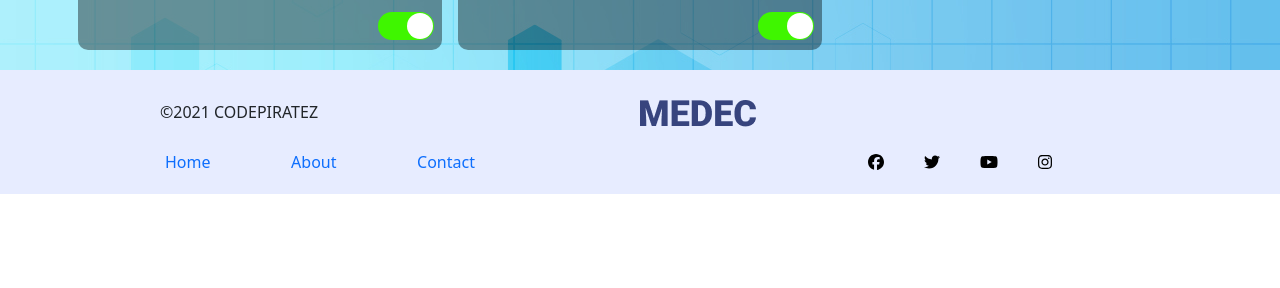
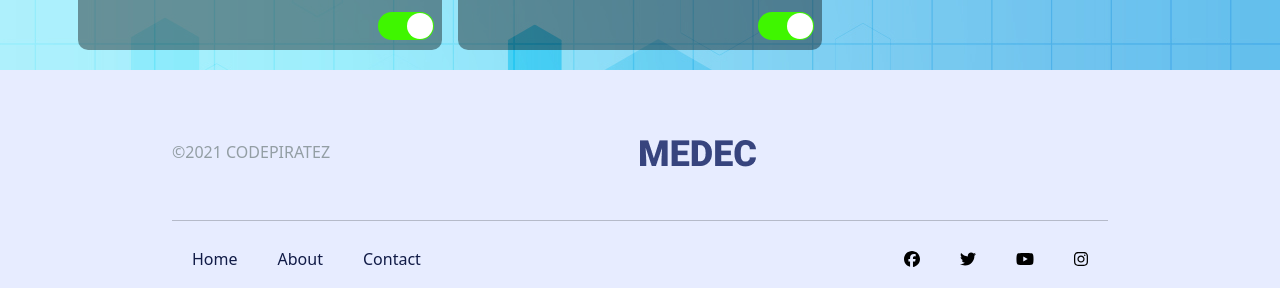
Before and after one commit to UOKSEDevProject/medec-web, a React (Create React App) app: page / in a window 1280 px wide. Shown: the part 790-1078 px from the top of the page. Before the commit the page ends 984 px from the top, so only its background shows below. Built offline with nearby package versions, Linux system fonts and the light colour scheme.

Commit message:
change UI

```diff
--- a/src/assets/css/partials/_footer.scss
+++ b/src/assets/css/partials/_footer.scss
@@ -1,12 +1,16 @@
 .footer-container {
-  background-color: #e7ecff;
+  background-color: #E7ECFF;
   margin-top: 20px;
 }
 .footer-container a {
   text-decoration: none;
 }
 .footer-top {
-  margin-top: 10px;
+  margin-top: 50px;
+  margin-bottom: 40px;
+}
+.footer-copyright{
+  color: #939EA4;
 }
 .footer-link {
   margin-top: 10px;
@@ -30,14 +34,14 @@
     }
     .footer-social-media {
       display: flex;
-      justify-content: center;
+      justify-content: flex-end;
     }
     .footer-social-media a{
       margin: 0px 20px;
     }
-    .footer-navlink {
-      display: flex;
-      justify-content: space-between;
+    .footer-navlink a{
+      margin: 0 20px;
+      color: #111B47;
     }
 
 }
--- a/src/components/Footer/Footer.jsx
+++ b/src/components/Footer/Footer.jsx
@@ -7,18 +7,21 @@ import {
   faTwitter,
   faInstagram,
 } from "@fortawesome/free-brands-svg-icons";
+import { Container } from "react-bootstrap";
 
 const Footer = () => {
   return (
     <div className='footer-container'>
+      <Container fluid={false}>
         <div className='footer-top '>
-        <div className='footer-center col-lg-6'>
+          <div className='footer-copyright col-lg-6'>
             <p>©2021 CODEPIRATEZ</p>
           </div>
-        <div className='footer-center col-lg-6'>
+          <div className=' col-lg-6'>
             <img src={logo} alt={"medec"} />
           </div>
         </div>
+        <hr />
         <div className='footer-bottom'>
           <div className='col-lg-4 footer-navlink footer-link'>
             <a href='#'>Home</a>
@@ -41,6 +44,7 @@ const Footer = () => {
             </a>
           </div>
         </div>
+      </Container>
     </div>
   );
 };
```
Lines whose indentation alone changed are shown as unchanged.
